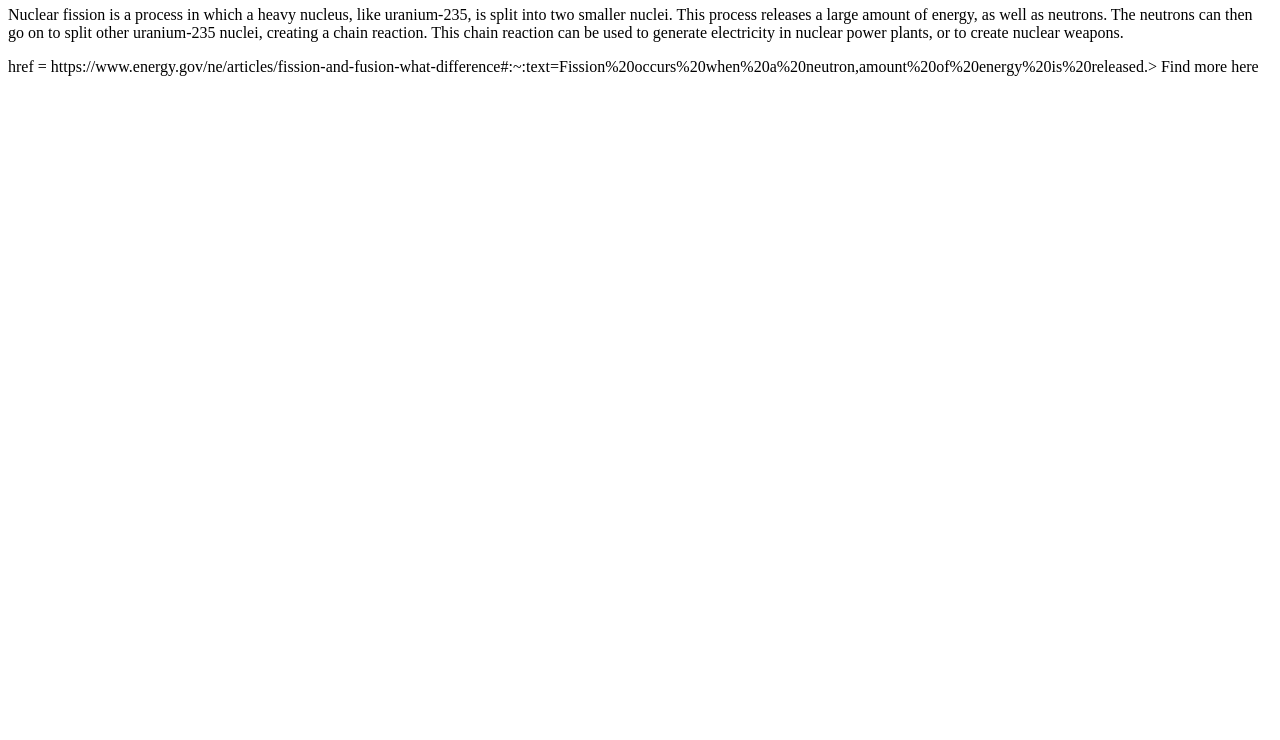
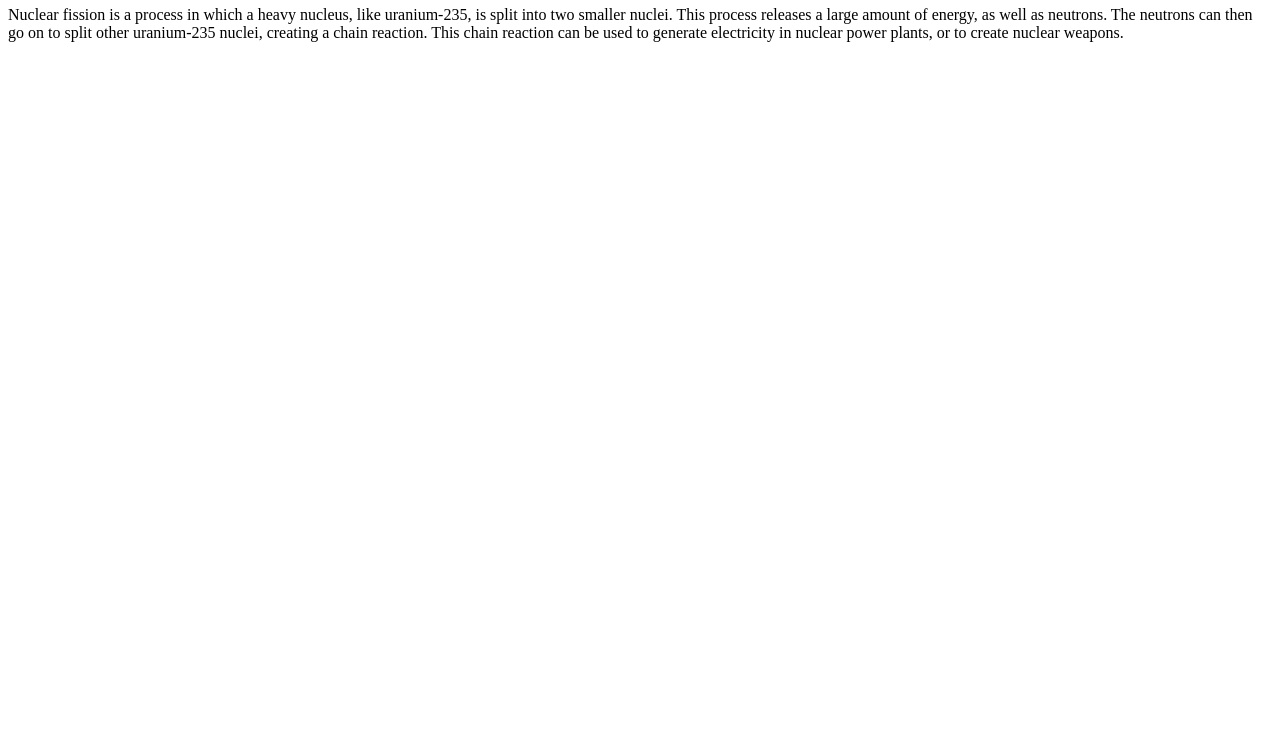
Before and after one commit to ghosri/coursera-test, a plain HTML site: page index.html in a window 1280 px wide. Shown: the part 60-800 px from the top of the page. Drawn offline with Linux system fonts and the light colour scheme.

Commit message:
Update index.html

```diff
--- a/index.html
+++ b/index.html
@@ -1,3 +1,2 @@
 <h1>What is Nuclear Fission?</h1>
 <p>Nuclear fission is a process in which a heavy nucleus, like uranium-235, is split into two smaller nuclei. This process releases a large amount of energy, as well as neutrons. The neutrons can then go on to split other uranium-235 nuclei, creating a chain reaction. This chain reaction can be used to generate electricity in nuclear power plants, or to create nuclear weapons.</p>
-<a> href = https://www.energy.gov/ne/articles/fission-and-fusion-what-difference#:~:text=Fission%20occurs%20when%20a%20neutron,amount%20of%20energy%20is%20released.> Find more here</a>
```
